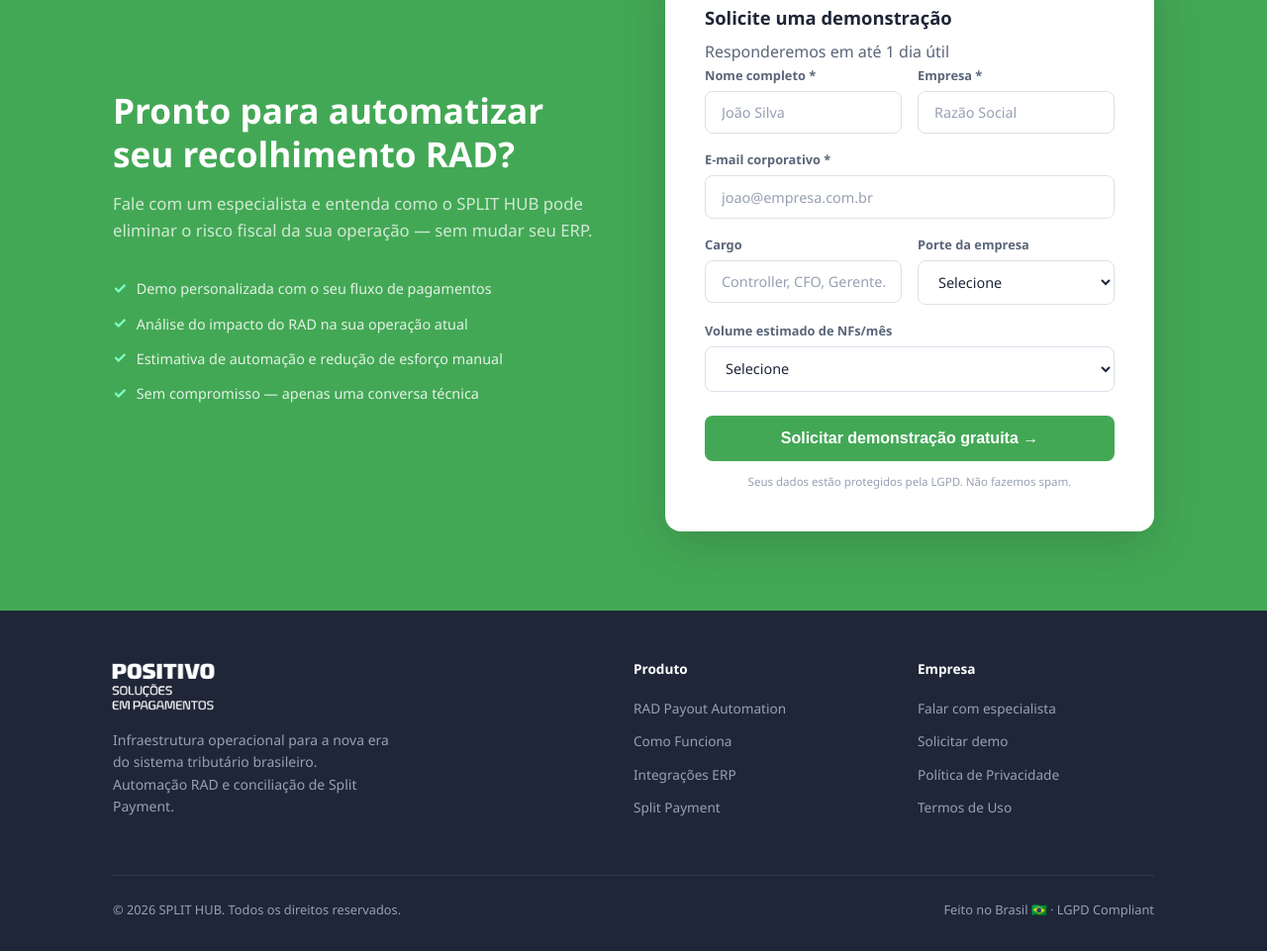
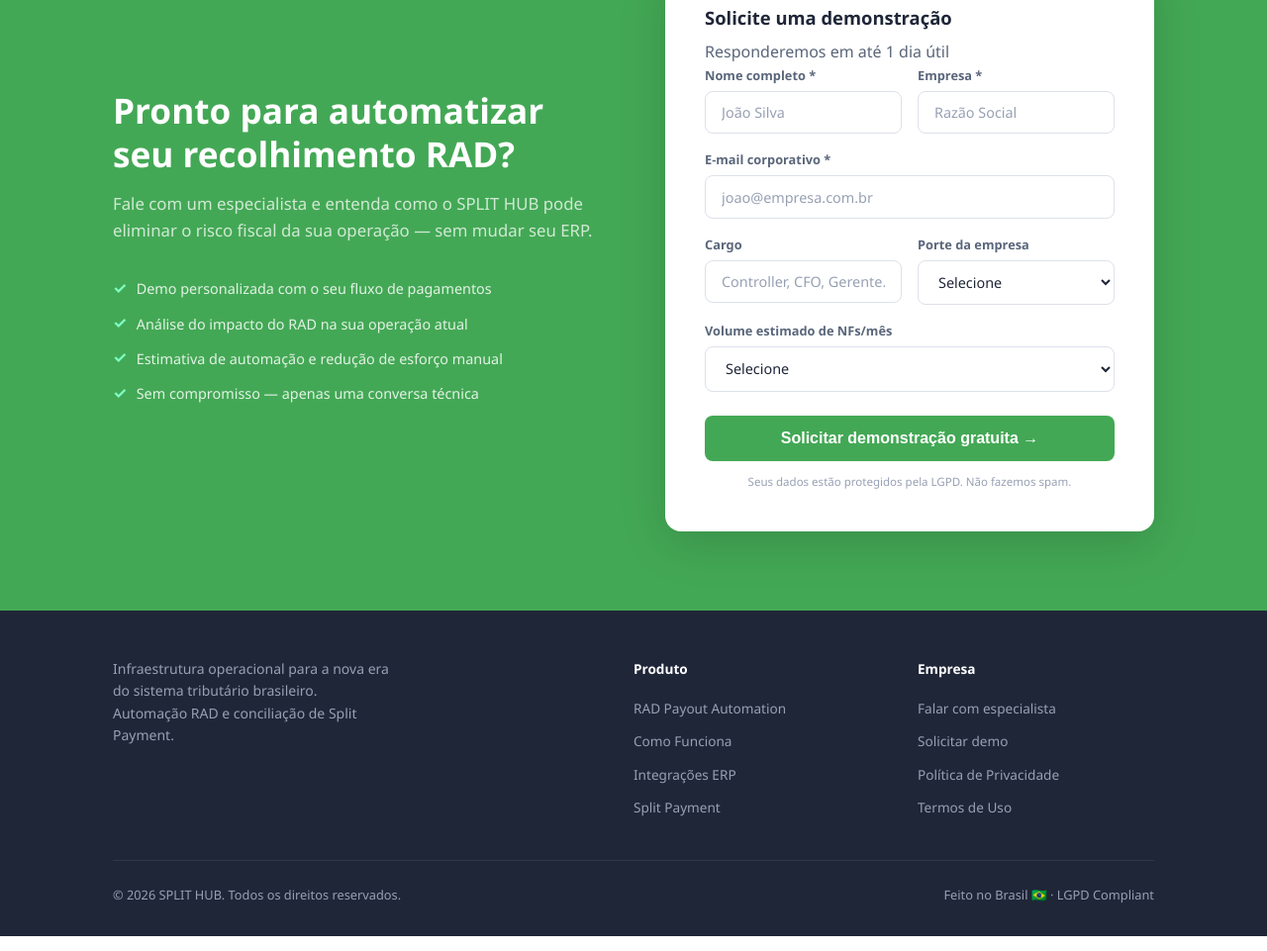
Before and after one commit to split-hubhq/site, a plain HTML site: page index.html in a window 1280 px wide. Shown: the part 5038-5999 px from the top of the page at 99% size. Drawn offline with Linux system fonts and the light colour scheme.

Commit message:
remove footer logo

```diff
--- a/index.html
+++ b/index.html
@@ -1107,9 +1107,9 @@
   <div class="container">
     <div class="footer-inner">
       <div class="footer-brand">
-        <div class="nav-logo" style="margin-bottom:.75rem;">
+        <!-- <div class="nav-logo" style="margin-bottom:.75rem;">
           <img src="./assets/positivo-logo-white.png" alt="Positivo" style="margin-left:-10px;" />
-        </div>
+        </div> -->
         <p>Infraestrutura operacional para a nova era do sistema tributário brasileiro. Automação RAD e conciliação de Split Payment.</p>
         <br/>
         <!-- <span class="footer-reg">🇧🇷 Lei Complementar 214/2025 · RAD</span> -->
```
